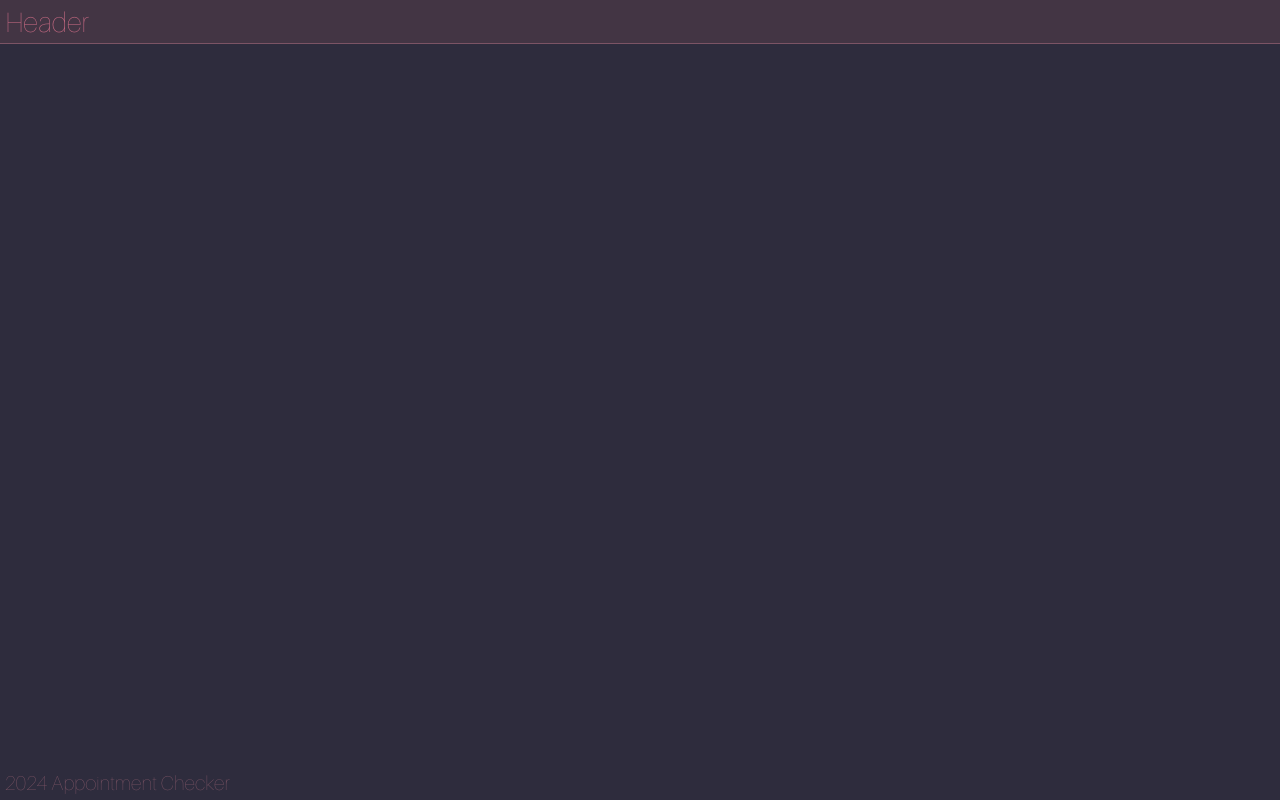
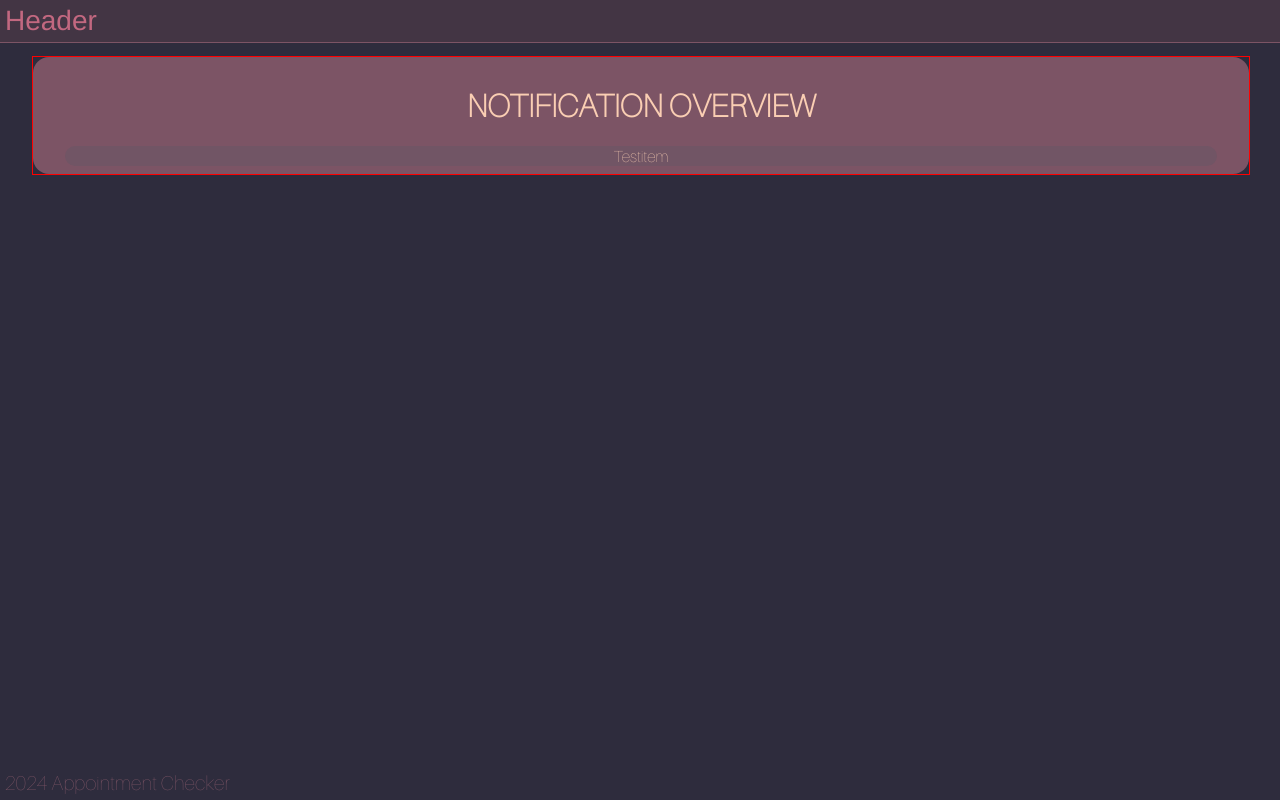
Before and after one commit to Lau-r-a/appointment-checker-cp, a React (Vite) app: page / in a window 1280 px wide. Built offline with nearby package versions, Linux system fonts and the light colour scheme.

Commit message:
backup commit

```diff
--- a/src/components/header/header.tsx
+++ b/src/components/header/header.tsx
@@ -8,6 +8,7 @@ function Header() {
     left: "0",
     right: "0",
     fontSize: "175%",
+    fontFamily: "Helvetica",
     color: LucyColors.blush,
     backgroundColor: LucyColors.englishViolet,
     borderBottom: `1px solid ${LucyColors.eggplant}`
--- a/src/components/index.tsx
+++ b/src/components/index.tsx
@@ -1,2 +1,6 @@
+export {default as CreateNotify} from './notify/createNotify'
+export {default as DeleteNotify} from './notify/deleteNotify'
+export {default as CheckNotify} from './notify/checkNotify'
+export {default as AllNotify} from './notify/allNotify'
 export {default as Header} from './header/header'
 export {default as Footer} from './footer/footer'
--- /dev/null
+++ b/src/components/notify/allNotify.tsx
@@ -0,0 +1,44 @@
+import React from "react"
+import { LucyColors } from "../../lucyStyling"
+
+function AllNotify() {
+  const allBodyCSS: React.CSSProperties = {
+    textAlign: "center",
+    background: LucyColors.eggplant,
+    borderRadius: "1rem",
+    paddingTop: "1vh",
+    paddingBottom: "1vh",
+  }
+  const tableBodyCSS: React.CSSProperties = {
+    display: "table",
+    columnWidth: "100%",
+    marginLeft: "2.5vw",
+    width: "90vw",
+    background: LucyColors.eggplantTwo,
+    borderRadius: "1rem",
+  }
+  const tableItemCSS: React.CSSProperties = {
+    textAlign: "center",
+  }
+  return(
+    <div
+      style={allBodyCSS}
+    >
+      <h1>
+        NOTIFICATION OVERVIEW
+      </h1>
+      <div
+        style={tableBodyCSS}
+      >
+        <div
+          style={tableItemCSS}
+        >
+          Testitem
+
+        </div>
+      </div>
+    </div>
+  )
+}
+
+export default AllNotify
--- /dev/null
+++ b/src/components/notify/checkNotify.tsx
@@ -0,0 +1,10 @@
+
+function CheckNotify() {
+  return(
+    <div>
+
+    </div>
+  )
+}
+
+export default CheckNotify
--- /dev/null
+++ b/src/components/notify/createNotify.tsx
@@ -0,0 +1,10 @@
+
+function CreateNotify() {
+  return(
+    <div>
+
+    </div>
+  )
+}
+
+export default CreateNotify
--- /dev/null
+++ b/src/components/notify/deleteNotify.tsx
@@ -0,0 +1,10 @@
+
+function DeleteNotify() {
+  return(
+    <div>
+
+    </div>
+  )
+}
+
+export default DeleteNotify
--- a/src/page/mainPage/mainPage.tsx
+++ b/src/page/mainPage/mainPage.tsx
@@ -1,8 +1,19 @@
+import { AllNotify } from "../../components"
+import React from "react"
 
 function MainPage() {
+  const mainBodyCSS: React.CSSProperties = {
+    position: "absolute",
+    border: "1px solid red",
+    marginTop: "7vh",
+    marginLeft: "2.5vw",
+    width: "95vw",
+  }
   return(
-    <div>
-      TestComponent
+    <div
+      style={mainBodyCSS}
+    >
+      {<AllNotify />}
     </div>
   )
 }
```
Also changed, not shown: src/models/drLibParams.tsx (added, +10 -0 lines), src/models/notification.tsx (added, +8 -0 lines), src/models/user.tsx (added, +7 -0 lines), 1 other file (tests, documents, lock files or other folders).
